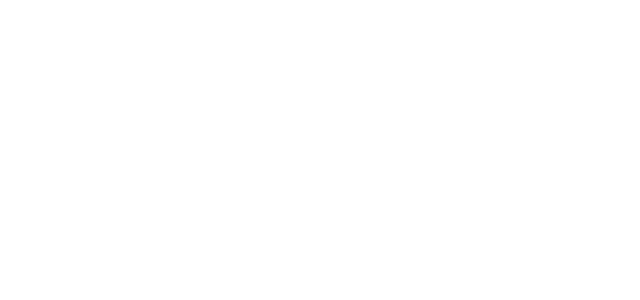
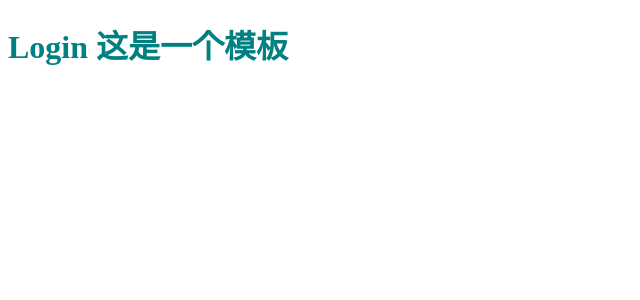
Before and after one commit to HaoLinDd/admin-vue, a Vue app: page /login in a window 1280 px wide. Shown: the top 300 px of the page, without its empty margins (0-640 px from the left). Built offline with nearby package versions, Linux system fonts and the light colour scheme; the HTML template or start-up script is replaced by a standard one.

Commit message:
创建登录模块并配置路由表

```diff
--- a/src/App.vue
+++ b/src/App.vue
@@ -1,5 +1,7 @@
 <template>
-  <div id="app"></div>
+  <div id="app">
+    <router-view></router-view>
+  </div>
 </template>
 
 <style>
--- /dev/null
+++ b/src/components/login/login.vue
@@ -0,0 +1,3 @@
+<template src="./template.html"></template>
+<script src="./script.js"></script>
+<style src="./style.css"></style>
--- /dev/null
+++ b/src/components/login/style.css
@@ -0,0 +1,3 @@
+h1 {
+  color: teal;
+}
--- /dev/null
+++ b/src/components/login/template.html
@@ -0,0 +1,3 @@
+<div>
+  <h1>Login 这是一个模板</h1>
+</div>
--- a/src/router.js
+++ b/src/router.js
@@ -1,10 +1,16 @@
 import Vue from 'vue'
 import Router from 'vue-router'
+import Login from '@/components/login/login'
 
 Vue.use(Router)
 
 export default new Router({
   mode: 'history',
   base: process.env.BASE_URL,
-  routes: []
+  routes: [
+    {
+      path: '/login',
+      component: Login
+    }
+  ]
 })
```
Also changed, not shown: src/components/login/script.js (added).
